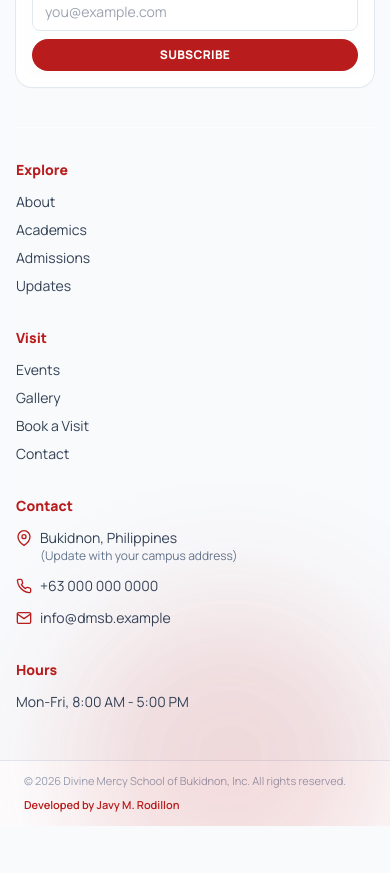
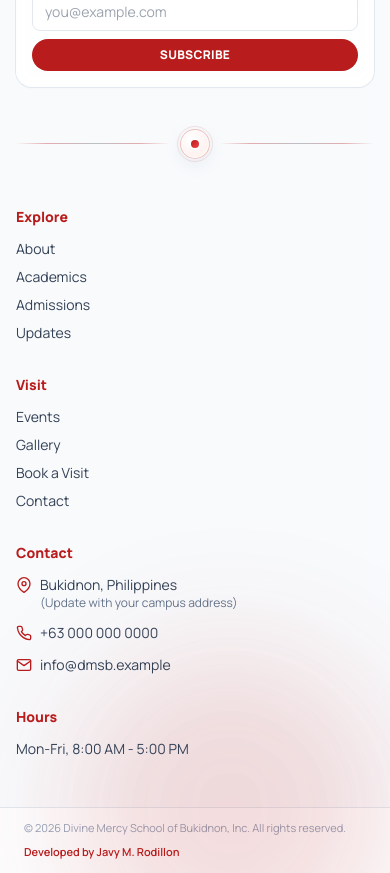
Before and after one commit to RvnXcnnrr/divine-mercy-school-of-bukidnon--inc.-website, a React (Vite) app: page / in a window 390 px wide. Shown: the part 7520-8393 px from the top of the page. Before the commit the page ends 8346 px from the top, so only its background shows below. Built offline with nearby package versions, Linux system fonts and the light colour scheme; no server answers; the database is empty.

Commit message:
feat: add footer premium divider; enhance visual separation in footer section

```diff
--- a/src/components/Footer.jsx
+++ b/src/components/Footer.jsx
@@ -195,7 +195,15 @@ export default function Footer() {
           </div>
         </div>
 
-        <div className="grid gap-8 border-t border-white/60 pt-8 sm:grid-cols-2 lg:grid-cols-4">
+        <div className="footer-premium-divider" aria-hidden="true">
+          <span className="footer-premium-divider__line" />
+          <span className="footer-premium-divider__seal">
+            <span className="footer-premium-divider__dot" />
+          </span>
+          <span className="footer-premium-divider__line" />
+        </div>
+
+        <div className="grid gap-8 pt-1 sm:grid-cols-2 lg:grid-cols-4">
           <div className="space-y-3">
             <p className="text-sm font-extrabold text-brand-goldText">Explore</p>
             <ul className="space-y-2 text-sm">
--- a/src/index.css
+++ b/src/index.css
@@ -202,6 +202,73 @@
   .news-article-body p + p {
     margin-top: 1rem;
   }
+
+  .footer-premium-divider {
+    display: flex;
+    align-items: center;
+    gap: 14px;
+    margin-top: 2px;
+    margin-bottom: 8px;
+  }
+
+  .footer-premium-divider__line {
+    height: 1px;
+    flex: 1 1 0%;
+    background:
+      linear-gradient(
+        90deg,
+        transparent 0%,
+        rgba(185, 28, 28, 0.35) 20%,
+        rgba(31, 41, 55, 0.28) 52%,
+        rgba(185, 28, 28, 0.35) 80%,
+        transparent 100%
+      );
+  }
+
+  .footer-premium-divider__seal {
+    position: relative;
+    display: inline-flex;
+    height: 34px;
+    width: 34px;
+    align-items: center;
+    justify-content: center;
+    border-radius: 9999px;
+    border: 1px solid rgba(185, 28, 28, 0.24);
+    background:
+      radial-gradient(circle at 35% 30%, rgba(255, 255, 255, 0.95), rgba(254, 242, 242, 0.95) 58%, rgba(253, 230, 138, 0.2));
+    box-shadow:
+      inset 0 0 0 1px rgba(255, 255, 255, 0.7),
+      0 6px 16px rgba(148, 163, 184, 0.14);
+  }
+
+  .footer-premium-divider__seal::after {
+    content: '';
+    position: absolute;
+    inset: -4px;
+    border-radius: 9999px;
+    border: 1px solid rgba(185, 28, 28, 0.16);
+    opacity: 0.7;
+  }
+
+  .footer-premium-divider__dot {
+    height: 8px;
+    width: 8px;
+    border-radius: 9999px;
+    background: linear-gradient(135deg, #b91c1c, #ef4444);
+    box-shadow: 0 0 0 2px rgba(255, 255, 255, 0.9);
+  }
+
+  @media (max-width: 640px) {
+    .footer-premium-divider {
+      gap: 10px;
+      margin-bottom: 4px;
+    }
+
+    .footer-premium-divider__seal {
+      height: 30px;
+      width: 30px;
+    }
+  }
 }
 
 .route-fade {
```
